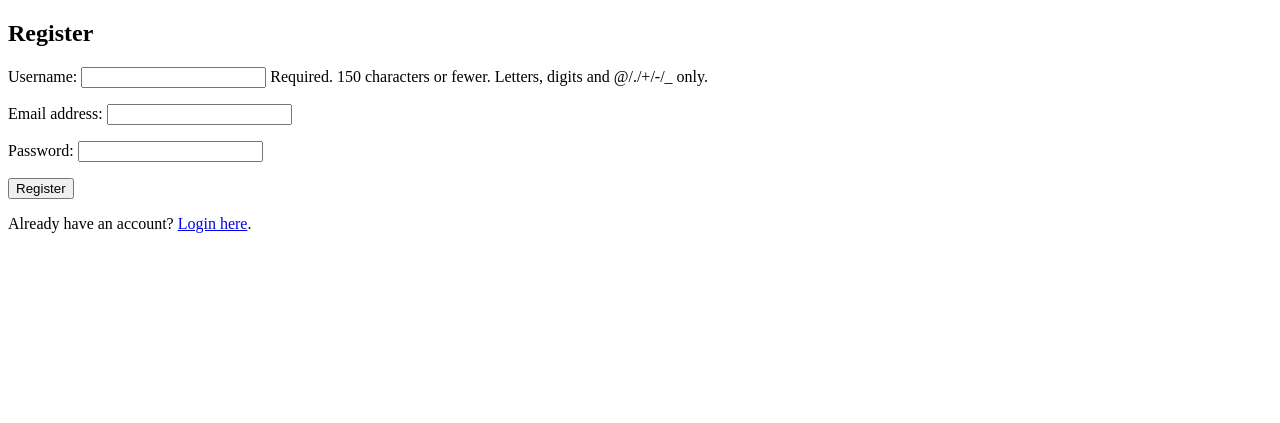
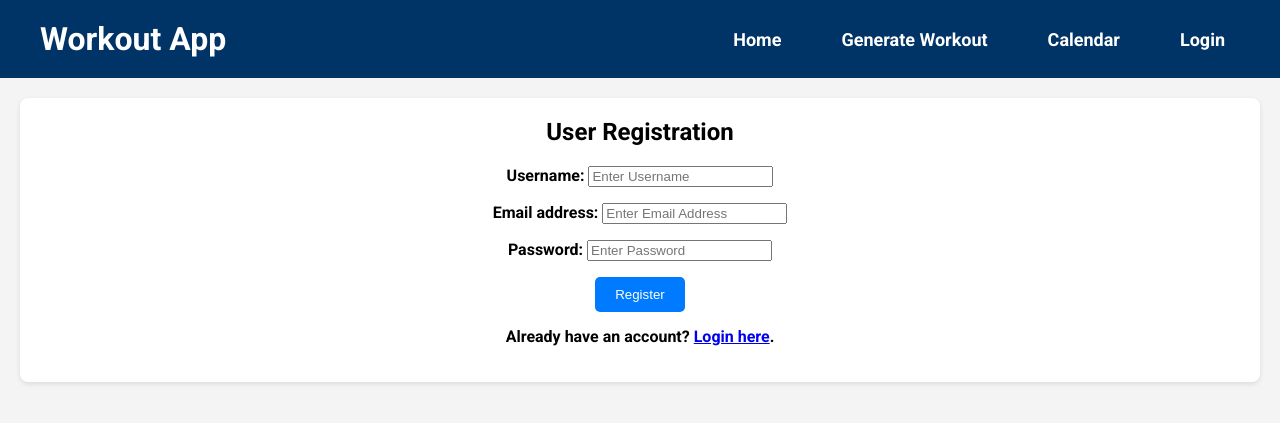
Before and after one commit to UCCS-SP25-CS4300-CS5300-1/Group-6-spring-2025, a Django app: page /accounts/register/ in a window 1280 px wide. Shown: the top 423 px of the page. Run offline with Django 4.2, Linux system fonts and the light colour scheme.

Commit message:
fixed the links between pages

```diff
--- a/Project/accounts/forms.py
+++ b/Project/accounts/forms.py
@@ -4,11 +4,30 @@ from django.contrib.auth.forms import UserCreationForm
 from .models import UserProfile
 
 class UserRegistrationForm(forms.ModelForm):
-    password = forms.CharField(widget=forms.PasswordInput)
-
     class Meta:
         model = User
         fields = ['username', 'email', 'password']
+        widgets = {
+            'username': forms.TextInput(attrs={'placeholder': 'Enter Username'}),
+            'email': forms.EmailInput(attrs={'placeholder': 'Enter Email Address'}),
+            'password': forms.PasswordInput(attrs={'placeholder': 'Enter Password'}),
+        }
+
+    def __init__(self, *args, **kwargs):
+        super(UserRegistrationForm, self).__init__(*args, **kwargs)
+        self.fields['username'].help_text = ""  # Remove help text
+        self.fields['username'].error_messages = {
+            'required': 'Please enter a username.',
+            'max_length': 'Your username must be 150 characters or fewer.',
+            'invalid': 'This value may contain only letters, numbers, and @/./+/-/_ characters.',
+        }
+        self.fields['email'].error_messages = {
+            'required': 'Please enter your email address.',
+            'invalid': 'Enter a valid email address.',
+        }
+        self.fields['password'].error_messages = {
+            'required': 'Please enter a password.',
+        }
 
 class UserProfileUpdateForm(forms.ModelForm):
     class Meta:
--- a/Project/accounts/models.py
+++ b/Project/accounts/models.py
@@ -30,4 +30,4 @@ def create_user_profile(sender, instance, created, **kwargs):
 
 @receiver(post_save, sender=User)
 def save_user_profile(sender, instance, **kwargs):
-    instance.UserProfile.save()
+    instance.userprofile.save()
--- a/Project/accounts/templates/accounts/register.html
+++ b/Project/accounts/templates/accounts/register.html
@@ -1,17 +1,123 @@
 <!DOCTYPE html>
 <html lang="en">
 <head>
+    <link href="https://fonts.googleapis.com/css2?family=Roboto:wght@700&display=swap" rel="stylesheet">
     <meta charset="UTF-8">
     <meta name="viewport" content="width=device-width, initial-scale=1.0">
-    <title>Register</title>
+    <style>
+        body {
+            margin: 0;
+            font-family: 'Roboto', sans -serif;
+            background-color: #f4f4f4;
+        }
+
+        header {
+            display: flex;
+            justify-content: space-between;
+            align-items: center;
+            background-color: #003366;
+            padding: 20px 40px;
+        }
+
+        .logo {
+            color: white;
+            font-size: 32px;
+            text-decoration: none;
+        }
+
+        nav {
+            display: flex;
+        }
+
+        ul {
+            list-style-type: none;
+            margin: 0;
+            padding: 0;
+            display: flex;
+        }
+
+        li {
+            margin-left: 30px;
+        }
+
+        li a {
+            color: white;
+            text-decoration: none;
+            padding: 15px;
+            font-size: 18px;
+            transition: background-color 0.3s, transform 0.3s;
+        }
+
+        li a:hover {
+            background-color: #007BFF;
+            transform: scale(1.05);
+        }
+
+        .container {
+            padding: 20px;
+        }
+
+        .main-section {
+            background-color: white;
+            padding: 20px;
+            border-radius: 8px;
+            box-shadow: 0 2px 5px rgba(0, 0, 0, 0.1);
+            text-align: center;
+            margin-bottom: 20px;
+        }
+
+        .main-section h2 {
+            margin-top: 0;
+        }
+
+        button {
+            padding: 10px 20px;
+            background-color: #007BFF;
+            color: white;
+            border: none;
+            border-radius: 5px;
+            cursor: pointer;
+            transition: background-color 0.3s;
+        }
+
+        button:hover {
+            background-color: #0056B3;
+        }
+
+        p {
+            margin-top: 15px;
+        }
+    </style>
+    <title>User Registration</title>
 </head>
 <body>
-    <h2>Register</h2>
-    <form method="post">
-        {% csrf_token %}
-        {{ form.as_p }}  <!-- Render the form fields -->
-        <button type="submit">Register</button>
-    </form>
-    <p>Already have an account? <a href="{% url 'login' %}">Login here</a>.</p>
+    <header>
+        <a class="logo" href="#home">Workout App</a>
+        <nav>
+            <ul>
+                <li><a class="activate" href="{% url 'home' %}">Home</a></li>
+                <li><a href="{{ base_url }}#generate">Generate Workout</a></li>
+                <li><a href="{{ base_url }}#calendar">Calendar</a></li>
+                {% if user.is_authenticated %}
+                    <li><a href="{{ base_url }}account">Account</a></li>
+                    <li><a href="{% url 'logout' %}">Logout</a></li>
+                {% else %}
+                    <li><a href="{% url 'login' %}">Login</a></li>
+                {% endif %}
+            </ul>
+        </nav>
+    </header>
+
+    <div class="container">
+        <div class="main-section">
+            <h2>User Registration</h2>
+            <form method="post">
+                {% csrf_token %}
+                {{ form.as_p }}
+                <button type="submit">Register</button>
+            </form>
+            <p>Already have an account? <a href="{% url 'login' %}">Login here</a>.</p>
+        </div>
+    </div>
 </body>
 </html>
--- a/Project/accounts/urls.py
+++ b/Project/accounts/urls.py
@@ -1,4 +1,5 @@
 from django.urls import path
+from django.contrib.auth.views import LogoutView
 from .views import register, user_login, user_data, update_profile
 
 urlpatterns = [
@@ -6,5 +7,5 @@ urlpatterns = [
     path('login/', user_login, name='login'),
     path('user_data/', user_data, name='user_data'),
     path('update_profile/', update_profile, name='update_profile'),
-
+    path('logout/', LogoutView.as_view(), name='logout'),
 ]
--- a/Project/accounts/views.py
+++ b/Project/accounts/views.py
@@ -13,7 +13,7 @@ def register(request):
         if form.is_valid():
             user = form.save()
             login(request, user)  # Log the user in after registration
-            return redirect('home')  # Redirect to home or another page after saving
+            return redirect('')  # Redirect to home or another page after saving
     else:
         form = UserRegistrationForm()  # Create a new form instance for GET requests
     return render(request, 'accounts/register.html', {'form': form})  # Always return the form
@@ -33,11 +33,13 @@ def user_login(request):
     return render(request, 'accounts/login.html', {'form': form})
 
 def user_data(request):
-    if request.POST.get('bmi'):
+    if request.method == 'POST':
         bmi = request.POST.get('bmi')
-        fitness_level = request.POST.get('goals')
+        fitness_level = request.POST.get('fitness_level')  # Corrected to get fitness_level
+        goals = request.POST.get('goals')  # Ensure you retrieve goals from the request
         UserData.objects.create(user=request.user, bmi=bmi, fitness_level=fitness_level, goals=goals)
         return redirect('user_data')
+
     user_data = UserData.objects.filter(user=request.user)
     return render(request, 'accounts/user_data.html', {'user_data': user_data})
 
--- a/Project/home/templates/index.html
+++ b/Project/home/templates/index.html
@@ -53,7 +53,7 @@
                 <li><a href="{{ base_url }}#generate">Generate Workout</a></li>
                 <li><a href="{{ base_url }}#calendar">Calendar</a></li>
                 {% if user.is_authenticated %}
-                    <li><a href="{{ base_url }}account">Account</a></li>
+                    <li><a href="{% url 'user_data' %}">Account</a></li>
                     <li><a href="{% url 'logout' %}">Logout</a></li>  <!-- Add logout link -->
                 {% else %}
                 <li class="dropdown">
```
Also changed, not shown: Project/accounts/templates/accounts/login.html (+106 -0 lines), Project/accounts/templates/accounts/user_data.html (added, +21 -0 lines), Project/mysite/settings.py (+8 -1 lines), Project/db.sqlite3.
